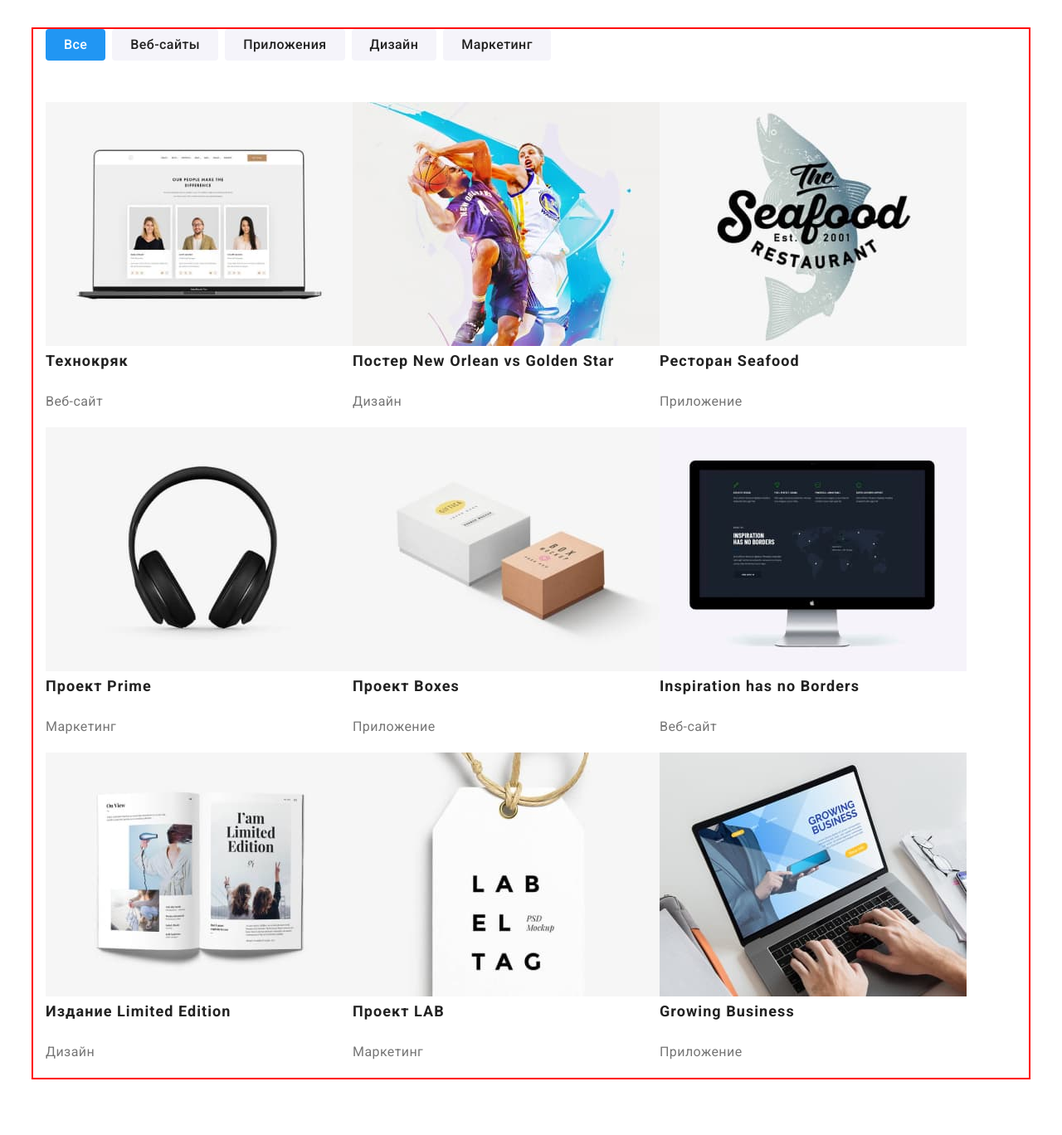
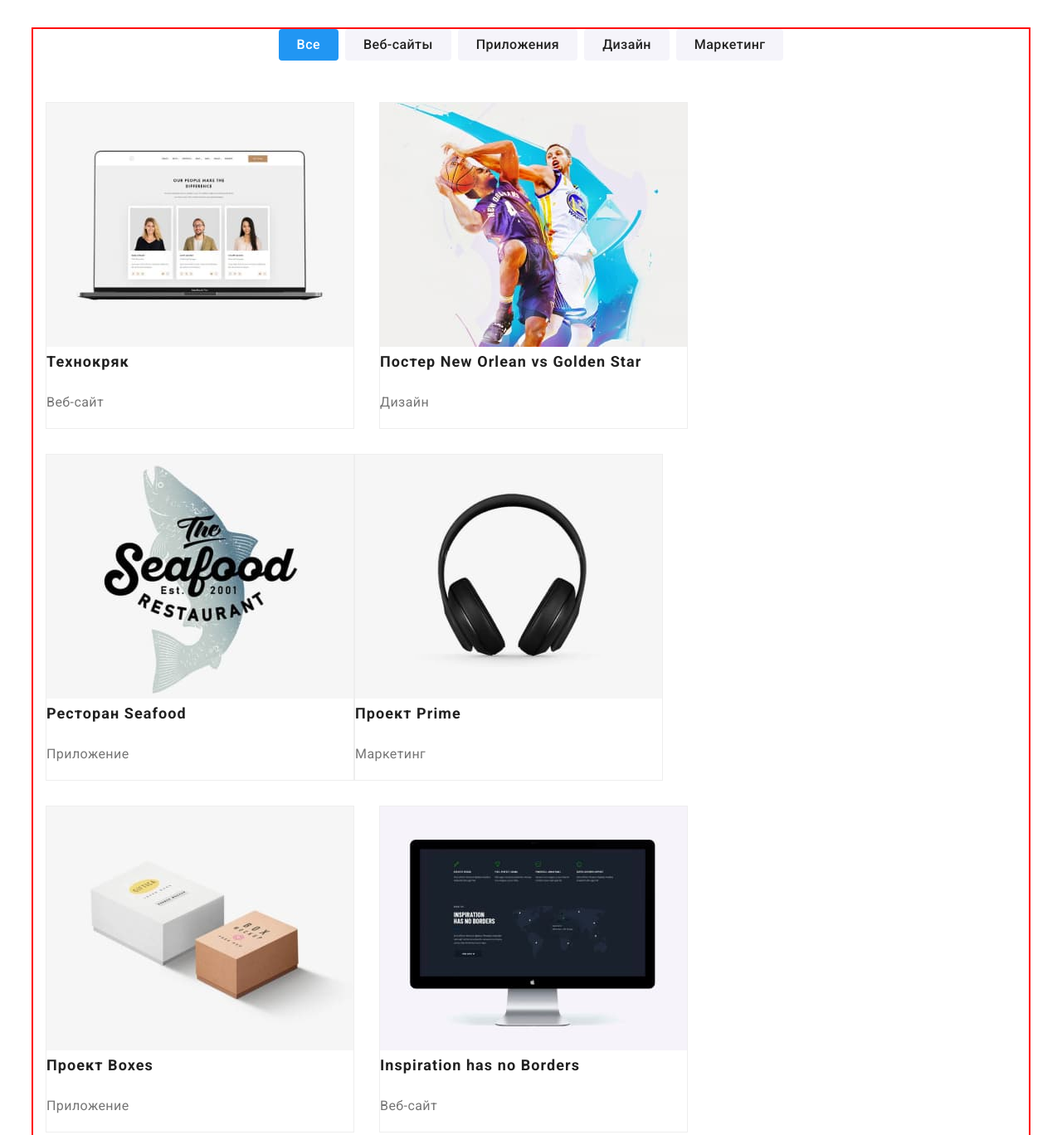
Before and after one commit to LiliyaFaizulina/goit-markup-hw-03, a plain HTML site: page portfolio.html in a window 1280 px wide. Shown: the part 140-1508 px from the top of the page at 83% size. Drawn offline with nearby package versions, Linux system fonts and the light colour scheme.

Commit message:
add card

```diff
--- a/css/styles.css
+++ b/css/styles.css
@@ -7,6 +7,7 @@
   --primary-text: #757575;
   --black-color: #000000;
   --border-color: #ececec;
+  --card-border-color: #eeeeee;
   --white-translucent: rgba(255, 255, 255, 0.6);
   --main-font-family: Roboto;
   --bold: 700;
@@ -258,6 +259,7 @@ ul {
 
 .filter {
   margin-bottom: 50px;
+  justify-content: center;
   }
 
 .filter .item:not(:last-child) {
@@ -295,13 +297,25 @@ ul {
   flex-wrap: wrap;
 }
 
-.projects .title {
+.project {
+  border: 1px solid var(--card-border-color);
+}
+
+.project:not(:nth-child(3n)) {
+  margin-right: 30px;
+}
+
+.project:not(:nth-last-child(-n+3)) {
+  margin-bottom: 30px;
+}
+
+.project .title {
   font-size: 18px;
   line-height: 2;
   letter-spacing: 0.06em;
 }
 
-.projects .type {
+.project .type {
   color: var(--primary-text);
   font-size: var(--primary-font-size);
   line-height: 1.88;
--- a/portfolio.html
+++ b/portfolio.html
@@ -51,21 +51,21 @@
           </ul>
 
           <ul class="list projects flexbox">
-            <li>
+            <li class="project">
               <a class="link" href="">
                 <img src="./images/team.jpg" alt="Команда технокряка" width="370" height="294" />
                 <h2 class="title">Технокряк</h2>
                 <p class="type">Веб-сайт</p>
               </a>
             </li>
-            <li>
+            <li class="project">
               <a class="link" href="">
                 <img src="./images/poster.jpg" alt="Баскетболисты" width="370" height="294" />
                 <h2 class="title">Постер New Orlean vs Golden Star</h2>
                 <p class="type">Дизайн</p>
               </a>
             </li>
-            <li>
+            <li class="project">
               <a class="link" href="">
                 <img
                   src="./images/restaurant.jpg"
@@ -77,42 +77,42 @@
                 <p class="type">Приложение</p>
               </a>
             </li>
-            <li>
+            <li class="project">
               <a class="link" href="">
                 <img src="./images/headphone.jpg" alt="Наушники" width="370" height="294" />
                 <h2 class="title">Проект Prime</h2>
                 <p class="type">Маркетинг</p>
               </a>
             </li>
-            <li>
+            <li class="project">
               <a class="link" href="">
                 <img src="./images/boxes.jpg" alt="Коробки" width="370" height="294" />
                 <h2 class="title">Проект Boxes</h2>
                 <p class="type">Приложение</p>
               </a>
             </li>
-            <li>
+            <li class="project">
               <a class="link" href="">
                 <img src="./images/screen.jpg" alt="Монитор" width="370" height="294" />
                 <h2 class="title" lang="en">Inspiration has no Borders</h2>
                 <p class="type">Веб-сайт</p>
               </a>
             </li>
-            <li>
+            <li class="project">
               <a class="link" href="">
                 <img src="./images/magazine.jpg" alt="Журнал" width="370" height="294" />
                 <h2 class="title">Издание Limited Edition</h2>
                 <p class="type">Дизайн</p>
               </a>
             </li>
-            <li>
+            <li class="project">
               <a class="link" href="">
                 <img src="./images/label.jpg" alt="Ярлык" width="370" height="294" />
                 <h2 class="title">Проект LAB</h2>
                 <p class="type">Маркетинг</p>
               </a>
             </li>
-            <li>
+            <li class="project">
               <a class="link" href="">
                 <img src="./images/laptop.jpg" alt="Ноутбук" width="370" height="294" />
                 <h2 class="title" lang="en">Growing Business</h2>
```
